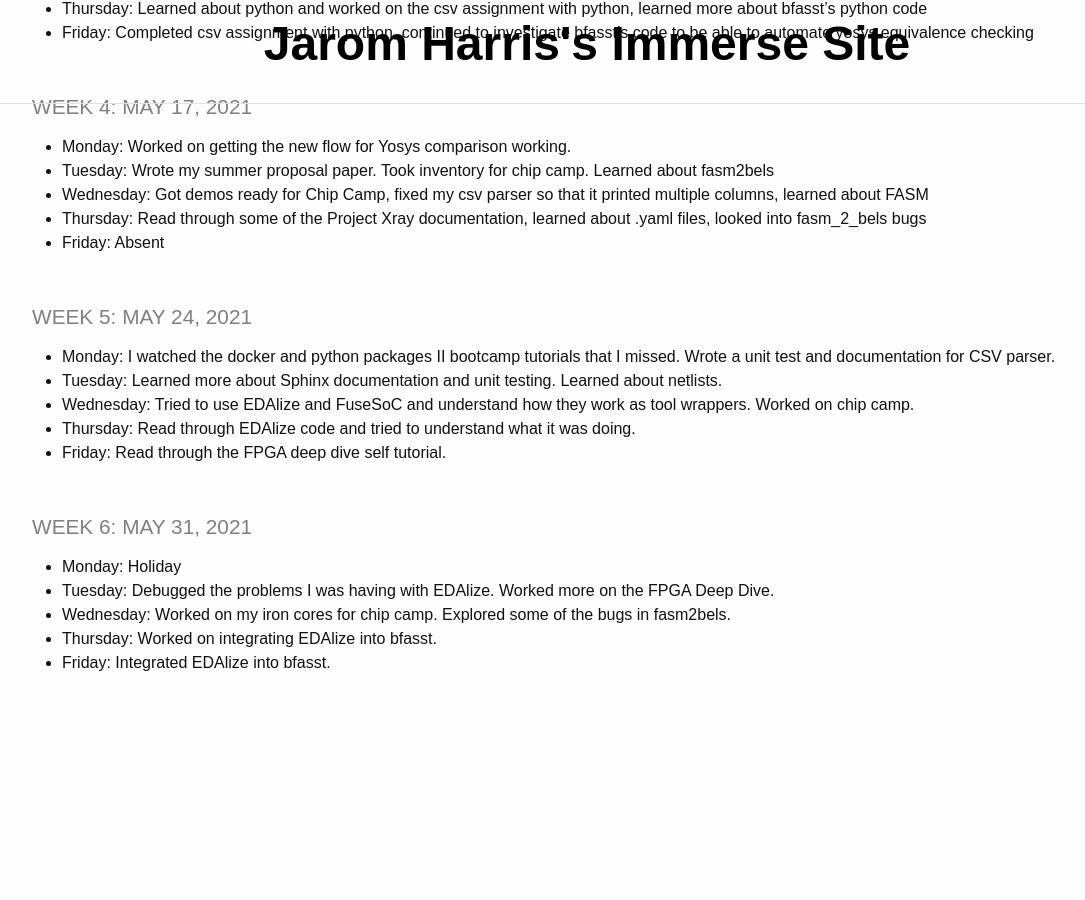
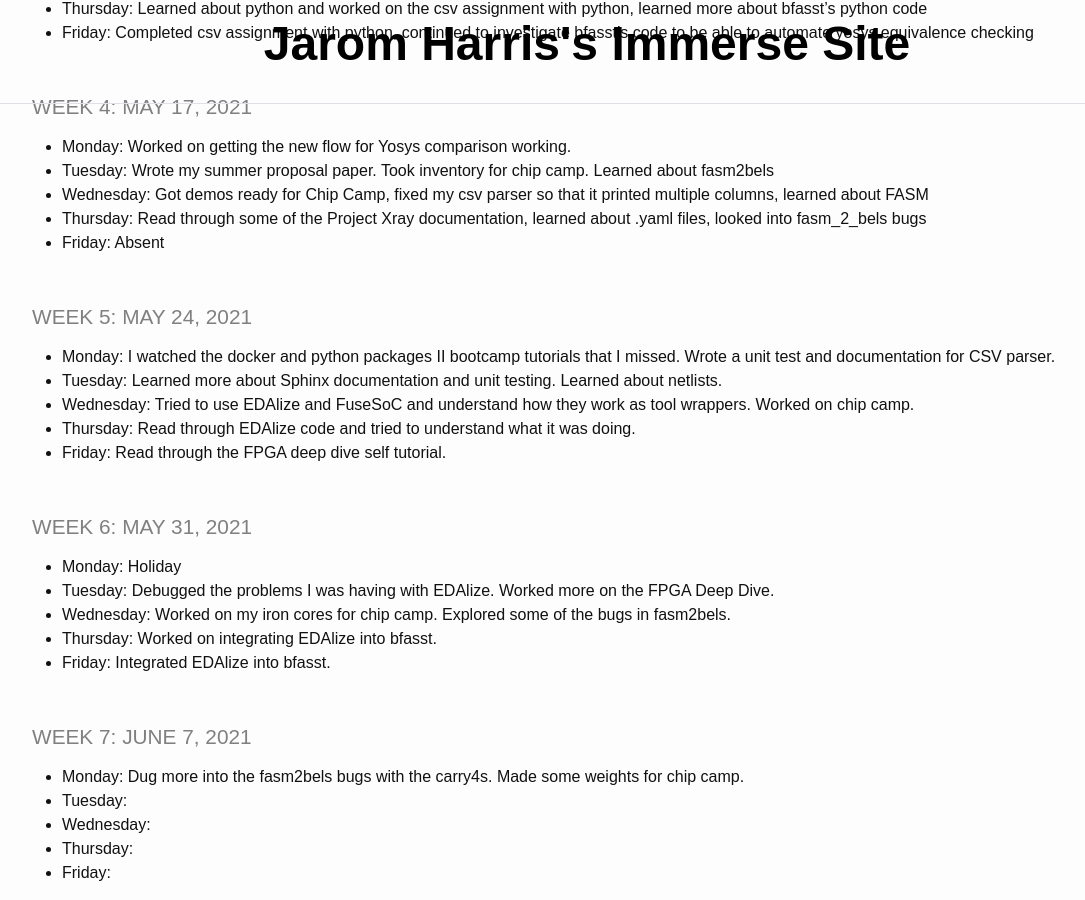
Before and after one commit to jaromharris/immerse, a Jekyll site: the page built from index.md, in a window 1280 px wide and 900 px high, scrolled down 757 px. Shown: the whole window, without its empty margins (53-1138 px from the left). Built offline with Jekyll 4.4.1, drawn with Linux system fonts in a browser that asks for light colours; before the commit the page ends 1447 px from its top, so only the background shows below that.

Commit message:
Update index.md

```diff
--- a/index.md
+++ b/index.md
@@ -45,3 +45,10 @@ title: IMMERSE Log
 * **Wednesday**: Worked on my iron cores for chip camp. Explored some of the bugs in fasm2bels.
 * **Thursday**: Worked on integrating EDAlize into bfasst.
 * **Friday**: Integrated EDAlize into bfasst.
+
+### Week 7: June 7, 2021
+* **Monday**: Dug more into the fasm2bels bugs with the carry4s. Made some weights for chip camp.
+* **Tuesday**:
+* **Wednesday**:
+* **Thursday**:
+* **Friday**:
```
